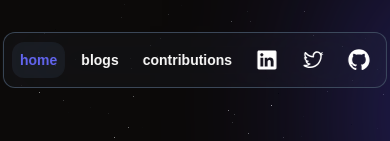
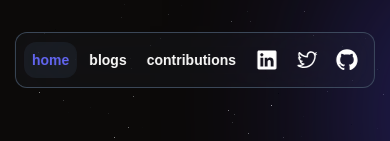
Before and after one commit to SahilLamba0008/next-portfolio, a Next.js app: page / in a window 390 px wide. Shown: the top 141 px of the page. Built offline with nearby package versions, Linux system fonts and the light colour scheme.

Commit message:
Update navbar mobile view

```diff
--- a/components/navbar.tsx
+++ b/components/navbar.tsx
@@ -21,7 +21,7 @@ const Navbar = () => {
 
   return (
     <div className="fixed left-1/2 top-8 z-10 flex -translate-x-1/2 justify-between rounded-xl border border-slate-600/80 bg-gray-600/10 p-2 font-bold backdrop-blur-2xl max-sm:text-sm">
-      <ul className="mr-20 max-sm:mr-2 flex items-center gap-4 max-sm:gap-2">
+      <ul className="mr-20 max-sm:mr-1 flex items-center gap-4 max-sm:gap-1">
         {navLinks.map((link: NavLink) => {
           return (
             <Link href={link.link} key={link.id}>
@@ -52,7 +52,7 @@ const Navbar = () => {
           );
         })}
       </ul>
-      <ul className="flex items-center gap-4 max-sm:gap-2">
+      <ul className="flex items-center gap-4 max-sm:gap-[2px]">
         {socialLinks.map((link: SocialLink, index: number) => {
           return (
             <li
```
